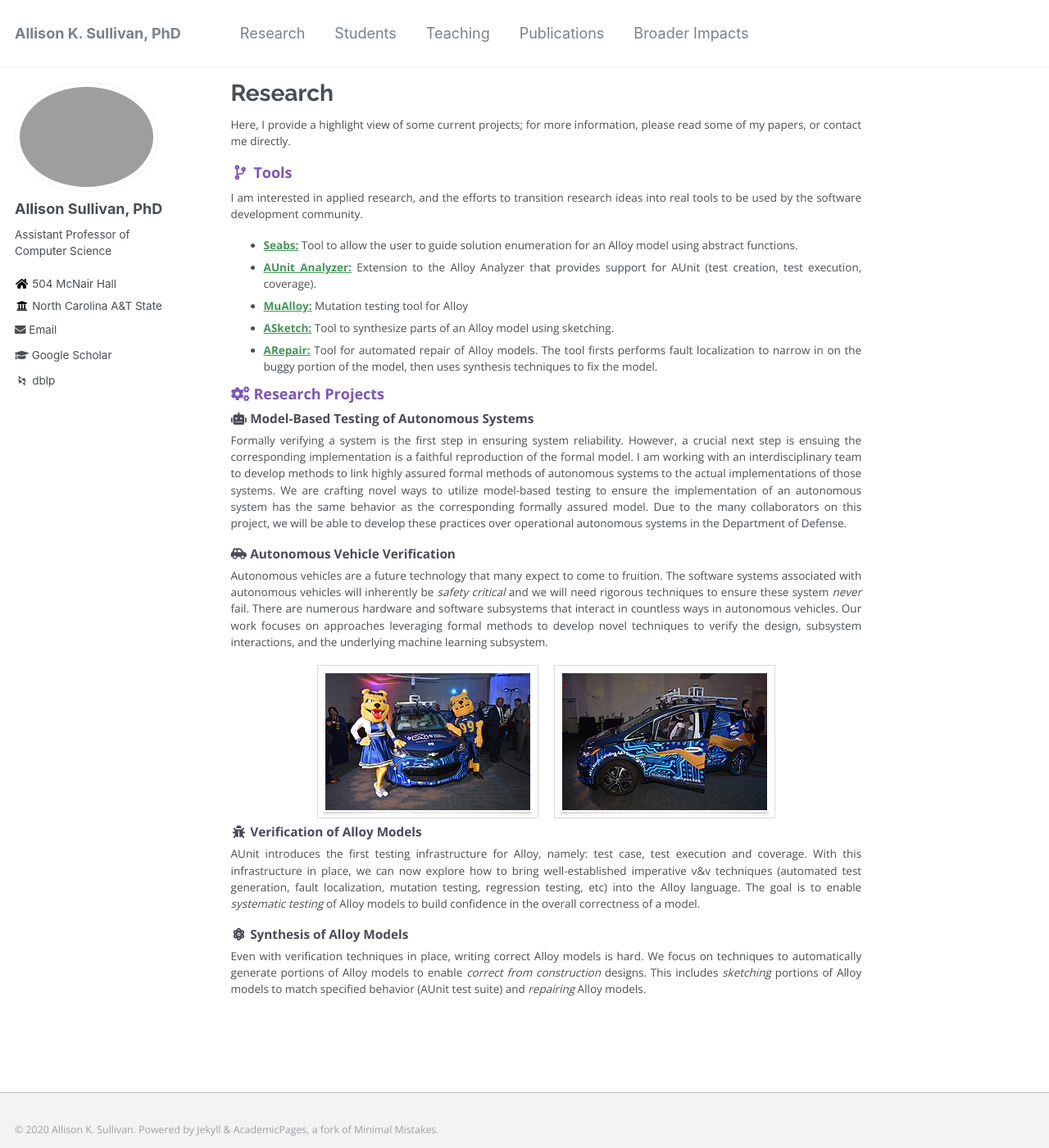
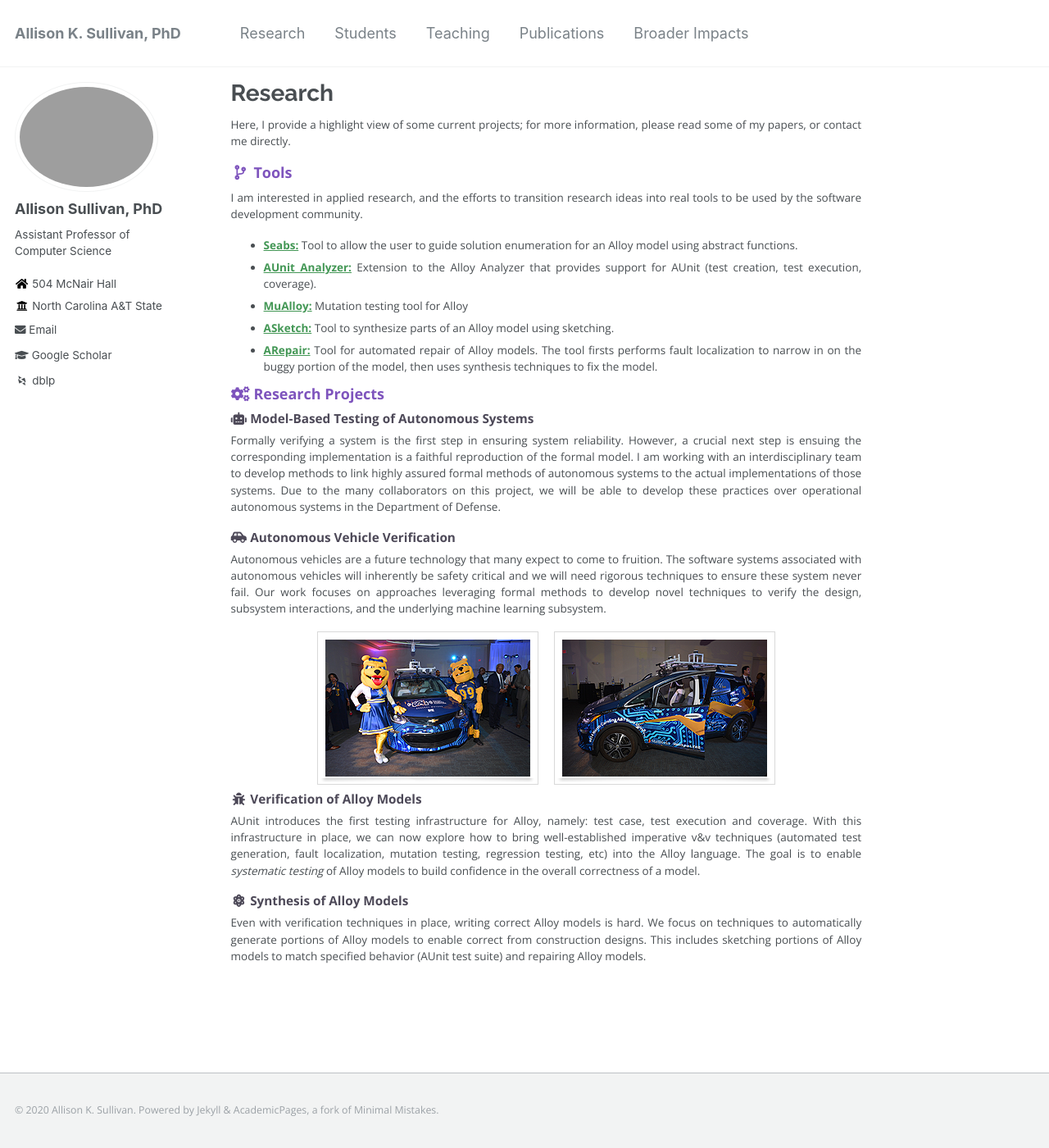
Before and after one commit to Allisonius/allisonius.github.io, a Jekyll site: the page built from _pages/research.md, in a window 1280 px wide and 1400 px high. Shown: the whole window at 82% size. Built offline with Jekyll 4.4.1, drawn with Linux system fonts in a browser that asks for light colours; some web fonts are replaced.

Commit message:
Update research.md

```diff
--- a/_pages/research.md
+++ b/_pages/research.md
@@ -21,10 +21,10 @@ I am interested in applied research, and the efforts to transition research idea
 ### <i class="fa fa-fw fa-cogs" aria-hidden="true"></i> Research Projects
 
 ## <i class="fa fa-fw fa-robot" aria-hidden="true"></i> Model-Based Testing of Autonomous Systems
-Formally verifying a system is the first step in ensuring system reliability. However, a crucial next step is ensuing the corresponding implementation is a faithful reproduction of the formal model. I am working with an interdisciplinary team to develop methods to link highly assured formal methods of autonomous systems to the actual implementations of those systems. We are crafting novel ways to utilize model-based testing to ensure the implementation of an autonomous system has the same behavior as the corresponding formally assured model. Due to the many collaborators on this project, we will be able to develop these practices over operational autonomous systems in the Department of Defense.
+Formally verifying a system is the first step in ensuring system reliability. However, a crucial next step is ensuing the corresponding implementation is a faithful reproduction of the formal model. I am working with an interdisciplinary team to develop methods to link highly assured formal methods of autonomous systems to the actual implementations of those systems. Due to the many collaborators on this project, we will be able to develop these practices over operational autonomous systems in the Department of Defense.
 
 ## <i class="fa fa-fw fa-car-side" aria-hidden="true"></i> Autonomous Vehicle Verification
-Autonomous vehicles are a future technology that many expect to come to fruition. The software systems associated with autonomous vehicles will inherently be *safety critical* and we will need rigorous techniques to ensure these system *never* fail. There are numerous hardware and software subsystems that interact in countless ways in autonomous vehicles. Our work focuses on approaches leveraging formal methods to develop novel techniques to verify the design, subsystem interactions, and the underlying machine learning subsystem.
+Autonomous vehicles are a future technology that many expect to come to fruition. The software systems associated with autonomous vehicles will inherently be safety critical and we will need rigorous techniques to ensure these system never fail. Our work focuses on approaches leveraging formal methods to develop novel techniques to verify the design, subsystem interactions, and the underlying machine learning subsystem.
 
 <center><img src="../images/auto2.png" alt="SAE-GM Autodrive Challenge"> &nbsp;&nbsp;&nbsp;<img src="../images/auto3.png" alt="SAE-GM Autodrive Challenge"></center>
 
@@ -32,4 +32,4 @@ Autonomous vehicles are a future technology that many expect to come to fruition
 AUnit introduces the first testing infrastructure for Alloy, namely: test case, test execution and coverage. With this infrastructure in place, we can now explore how to bring well-established imperative v&v techniques (automated test generation, fault localization, mutation testing, regression testing, etc) into the Alloy language. The goal is to enable *systematic testing* of Alloy models to build confidence in the overall correctness of a model.
 
 ## <i class="fa fa-fw fa-atom" aria-hidden="true"></i> Synthesis of Alloy Models
-Even with verification techniques in place, writing correct Alloy models is hard. We focus on techniques to automatically generate portions of Alloy models to enable *correct from construction* designs. This includes *sketching* portions of Alloy models to match specified behavior (AUnit test suite) and *repairing* Alloy models.
+Even with verification techniques in place, writing correct Alloy models is hard. We focus on techniques to automatically generate portions of Alloy models to enable correct from construction designs. This includes sketching portions of Alloy models to match specified behavior (AUnit test suite) and repairing Alloy models.
```
